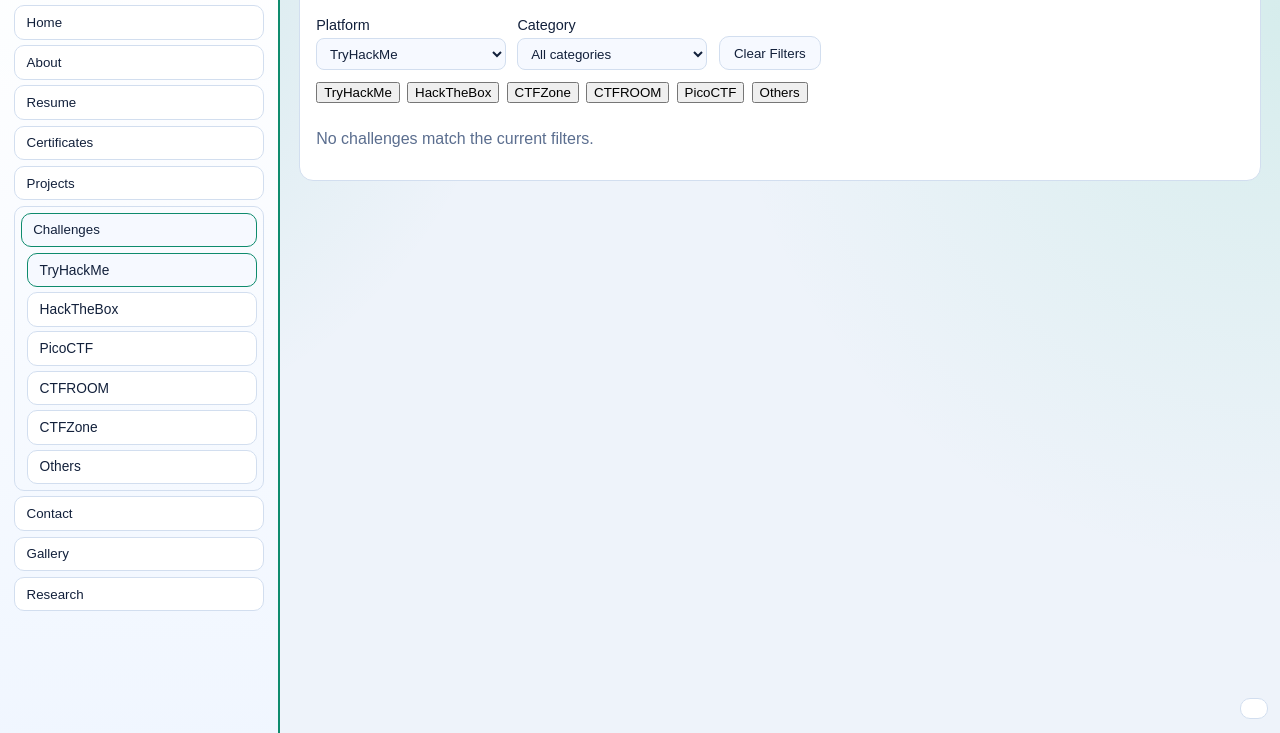
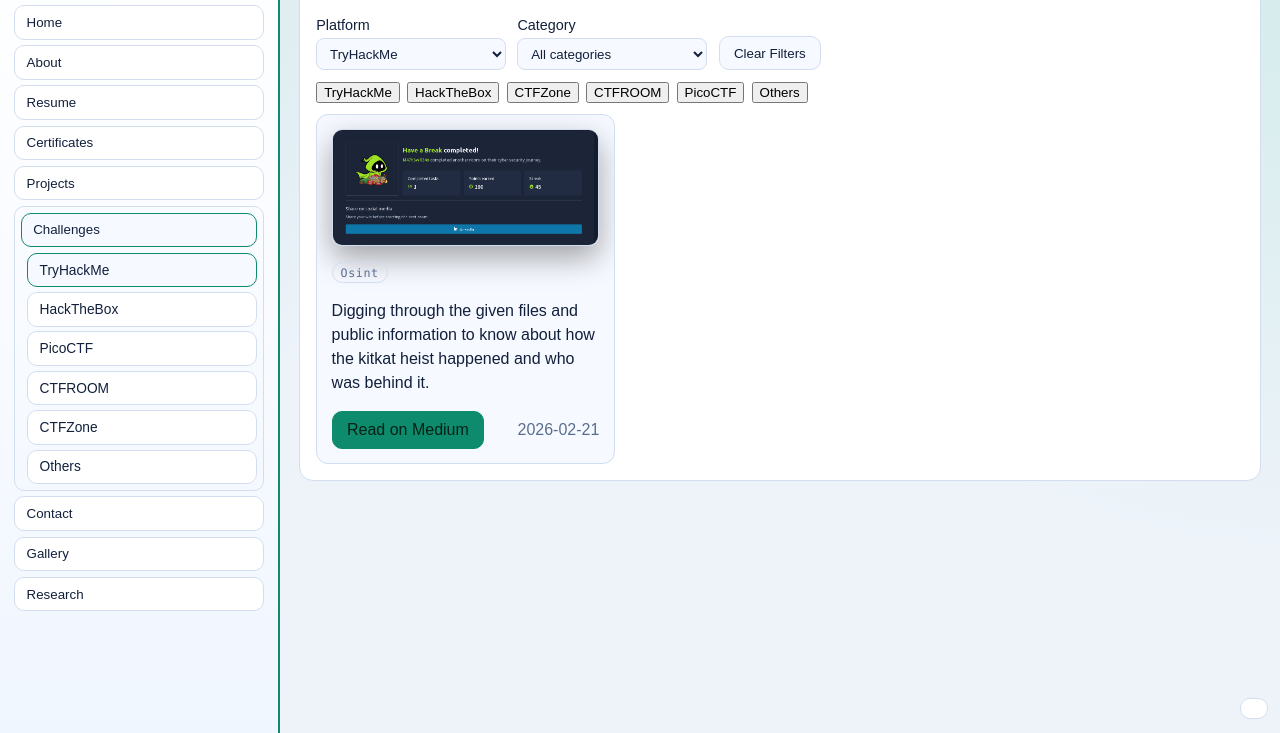
Before and after one commit to Mathewrean/my_portfolio, a plain HTML site: page index.html in a window 1280 px wide. Both pictures are taken after a click on the button "TryHackMe". Shown: the part 67-800 px from the top of the page. Drawn offline with nearby package versions, Linux system fonts and the light colour scheme.

Commit message:
Refactor code structure for improved readability and maintainability. Also added have a break challenge.

```diff
--- a/assets/css/main.css
+++ b/assets/css/main.css
@@ -402,8 +402,12 @@ pre {
   padding: 0.9rem;
   gap: 0.6rem;
   transition: transform 0.35s ease, box-shadow 0.35s ease, border-color 0.35s ease;
+  display: flex;
+  flex-direction: column;
+  justify-content: space-between;
+  box-sizing: border-box;
+  overflow: hidden;
 }
-
 .challenge-card:hover {
   transform: translateY(-4px);
   border-color: var(--accent);
@@ -444,6 +448,7 @@ pre {
   flex-wrap: wrap;
   align-items: center;
   justify-content: space-between;
+  width: 100%;
 }
 
 .challenge-tools {
@@ -467,6 +472,10 @@ pre {
   display: grid;
   gap: 1rem;
   grid-template-columns: repeat(auto-fit, minmax(260px, 1fr));
+  width: 100%;
+  grid-auto-rows: minmax(0, 1fr);
+  align-items: stretch;
+  justify-items: stretch;
 }
 
 @media (min-width: 1100px) {
--- a/data/challenges.json
+++ b/data/challenges.json
@@ -108,7 +108,19 @@
       "date": "2026-04-10"
     }
   ],
-  "tryhackme": [],
+  "tryhackme": [
+     {
+      "title": "Have a Break",
+      "categories": [
+        "Osint"
+      ],
+      "difficulty": "Medium",
+      "description": "Digging through the given files and public information to know about how the kitkat heist happened and who was behind it.",
+      "writeup_url": "https://mathewrean.medium.com/threat-intelligence-tools-collections-that-count",
+      "badge_image": "assets/images/challenges/haveabreak_badge.png",
+      "date": "2026-02-21"
+    }
+  ],
   "ctfroom": [],
   "picoctf": [
     {
```
Also changed, not shown: assets/images/challenges/haveabreak_badge.png (added).
